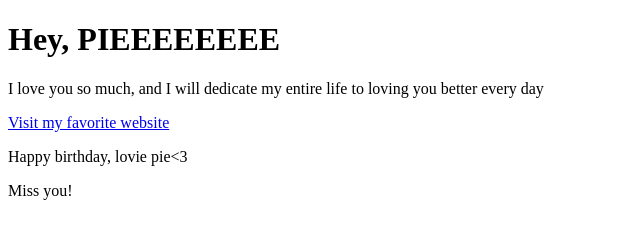
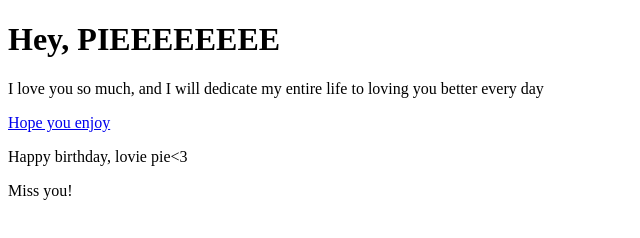
Before and after one commit to mannytheperson/happybirthdaypie, a plain HTML site: page index.html in a window 1280 px wide. Shown: the whole page, without its empty margins (0-640 px from the left). Drawn offline with Linux system fonts and the light colour scheme.

Commit message:
Update index.html

```diff
--- a/index.html
+++ b/index.html
@@ -13,7 +13,7 @@
     <main>
         <p>I love you so much, and I will dedicate my entire life to loving you better every day</p>
 
-    <p><a href="instagram.com">Visit my favorite website</a></p>
+    <p><a href="https://youtu.be/nW2OS05MxkQ">Hope you enjoy</a></p>
 
         <p>Happy birthday, lovie pie<3</p>
     </main>
```
